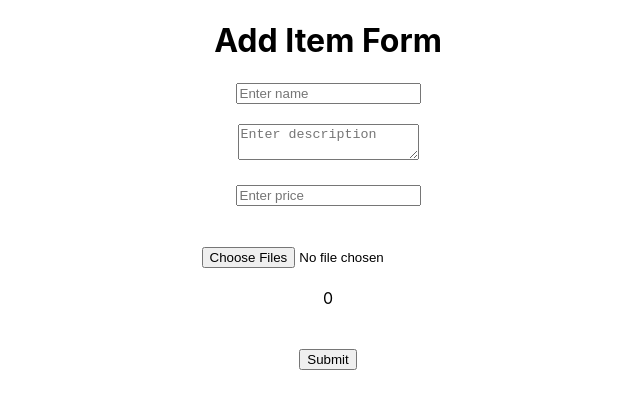
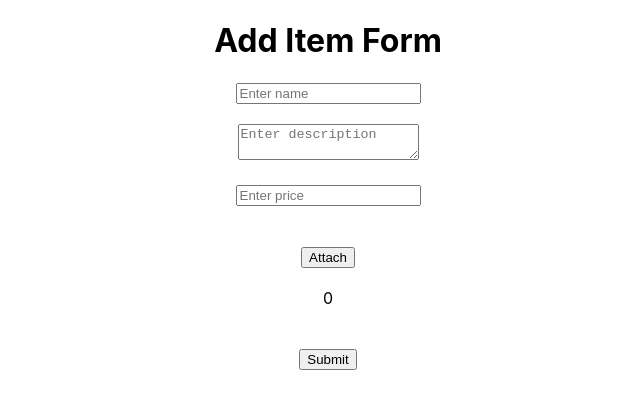
Before and after one commit to alliesground/eatery, a React (Create React App) app in the folder client-app/: page / in a window 1280 px wide. Shown: the top 408 px of the page, without its empty margins (312-952 px from the left). Built offline with nearby package versions, Linux system fonts and the light colour scheme.

Commit message:
`attach` button for file upload

```diff
--- a/client-app/src/components/AddItemForm.js
+++ b/client-app/src/components/AddItemForm.js
@@ -151,6 +151,10 @@ const AddItemForm = () => {
     </div>
   ))
 
+  const triggerFileField = (e) => {
+    fileField.current.click();
+  }
+
   return(
     <div>
       <ul>
@@ -221,7 +225,15 @@ const AddItemForm = () => {
           multiple
           onChange={handleFileChange}
           ref={fileField}
+          style={{display: "none"}}
         />
+
+        <button
+          type="button"
+          onClick={triggerFileField}
+        >
+          Attach
+        </button>
 
         <br></br>
         <br></br>
```
